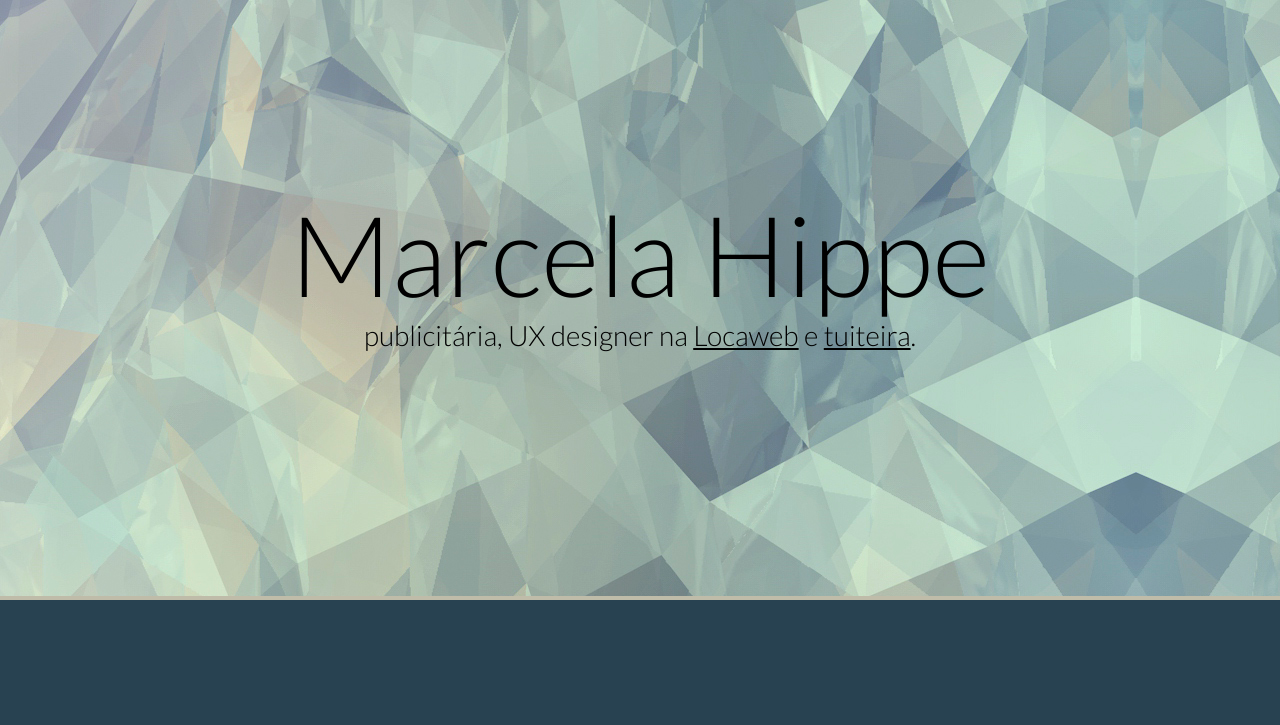
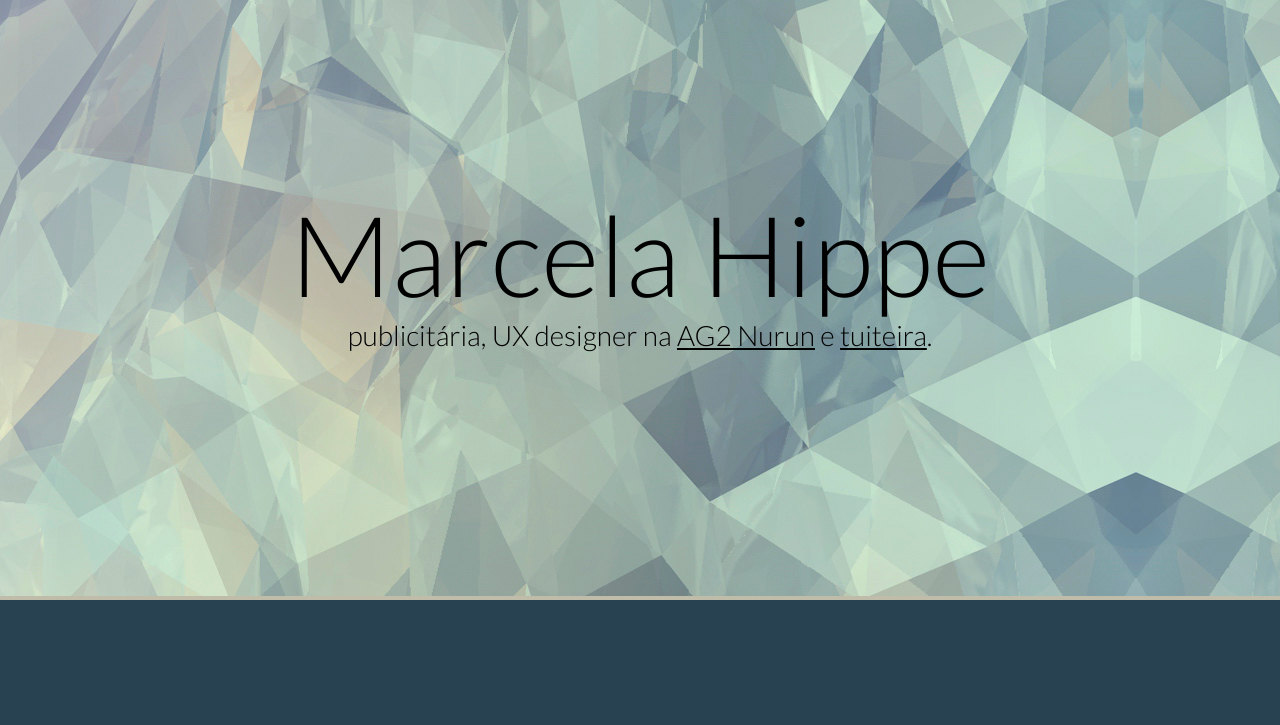
Before and after one commit to marcelahippe/marcelahippe.github.io, a plain HTML site: page index.html in a window 1280 px wide. Shown: the top 725 px of the page. Drawn offline with Linux system fonts and the light colour scheme.

Commit message:
Atualizando Locaweb pra AG2 Nurun

```diff
--- a/index.html
+++ b/index.html
@@ -14,7 +14,7 @@
 	<div class="intro">
 		<div class="container col-lg-12">
 			<h1>Marcela Hippe</h1>
-			<p>publicitária, UX designer na <a href="http://www.locaweb.com.br" target="_blank">Locaweb</a> e <a href="http://www.twitter.com/MarcelaHippe" target="_blank">tuiteira</a>.</p>
+			<p>publicitária, UX designer na <a href="http://www.ag2nurun.com.br" target="_blank">AG2 Nurun</a> e <a href="http://www.twitter.com/MarcelaHippe" target="_blank">tuiteira</a>.</p>
 		</div> <!-- /container -->
 	</div> <!-- /intro -->
 	<div class="about">
```
